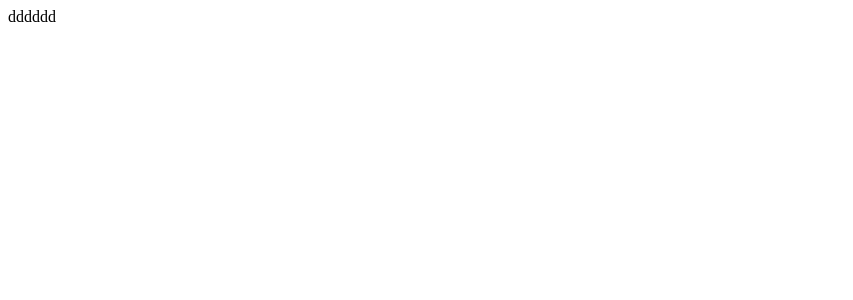
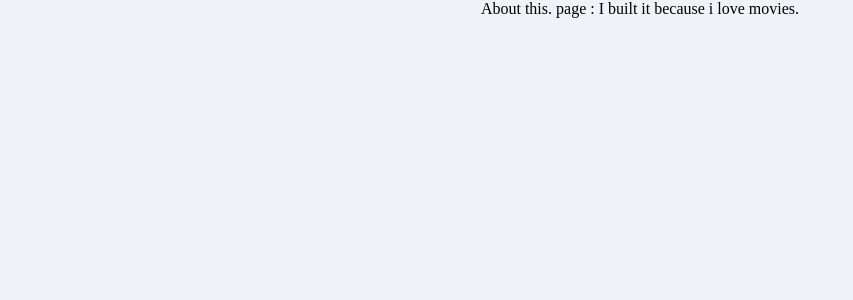
Before and after one commit to estimar2/nomadcoders_movie_app, a React (Create React App) app: page /#/about in a window 1280 px wide. Shown: the top 300 px of the page, without its empty margins (0-853 px from the left). Built offline with nearby package versions, Linux system fonts and the light colour scheme.

Commit message:
#6.1 Building the Router

```diff
--- a/src/App.js
+++ b/src/App.js
@@ -1,7 +1,17 @@
 import React from "react";
+import { HashRouter, Route } from "react-router-dom";
+import Home from "./routes/Home";
+import About from "./routes/About";
 
 function App() {
-  return <span>dddddd</span>;
+  return (
+    <>
+      <HashRouter>
+        <Route path="/" exact={true} component={Home} />
+        <Route path="/about" component={About} />
+      </HashRouter>
+    </>
+  );
 }
 
 export default App;
--- a/src/routes/About.js
+++ b/src/routes/About.js
@@ -0,0 +1,7 @@
+import React from "react";
+
+function About() {
+  return <span>About this. page : I built it because i love movies.</span>;
+}
+
+export default About;
```
